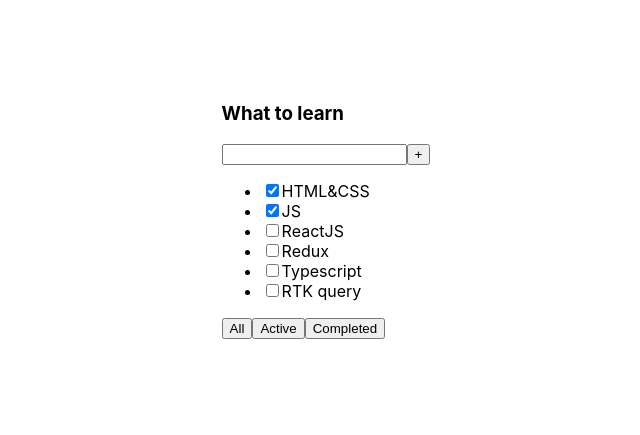
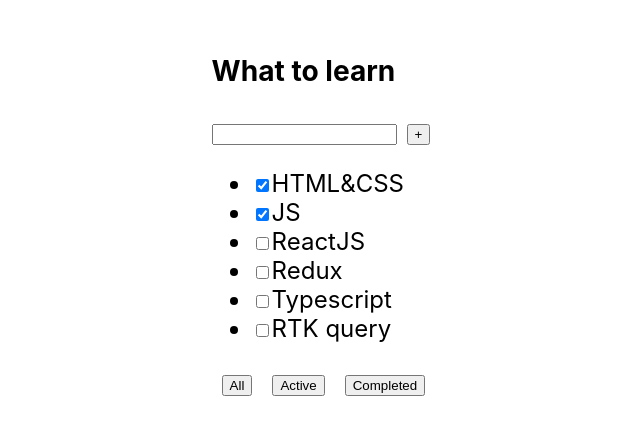
Before and after one commit to VanoKi/todolist-02, a React (Vite) app: page / in a window 1280 px wide. Shown: the part 189-624 px from the top of the page, without its empty margins (289-929 px from the left). Built offline with nearby package versions, Linux system fonts and the light colour scheme.

Commit message:
feat: add margine to buttons

```diff
--- a/src/App.css
+++ b/src/App.css
@@ -6,3 +6,7 @@
 .app > div {
   margin-right: 50px;
 }
+
+.app button {
+  margin: 0 10px;
+}
--- a/src/index.css
+++ b/src/index.css
@@ -4,6 +4,8 @@
   text-rendering: optimizeLegibility;
   -webkit-font-smoothing: antialiased;
   -moz-osx-font-smoothing: grayscale;
+
+  font-size: 1.5rem;
 }
 
 body {
```
